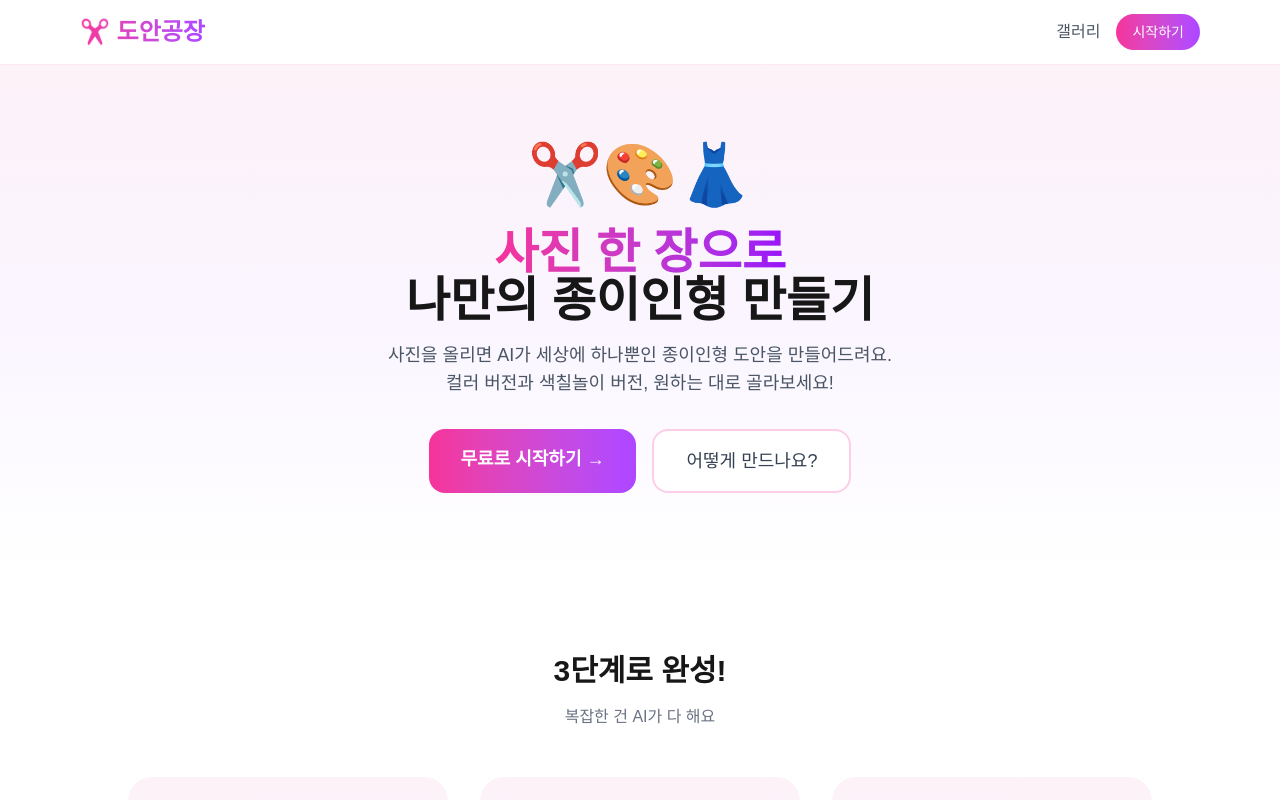
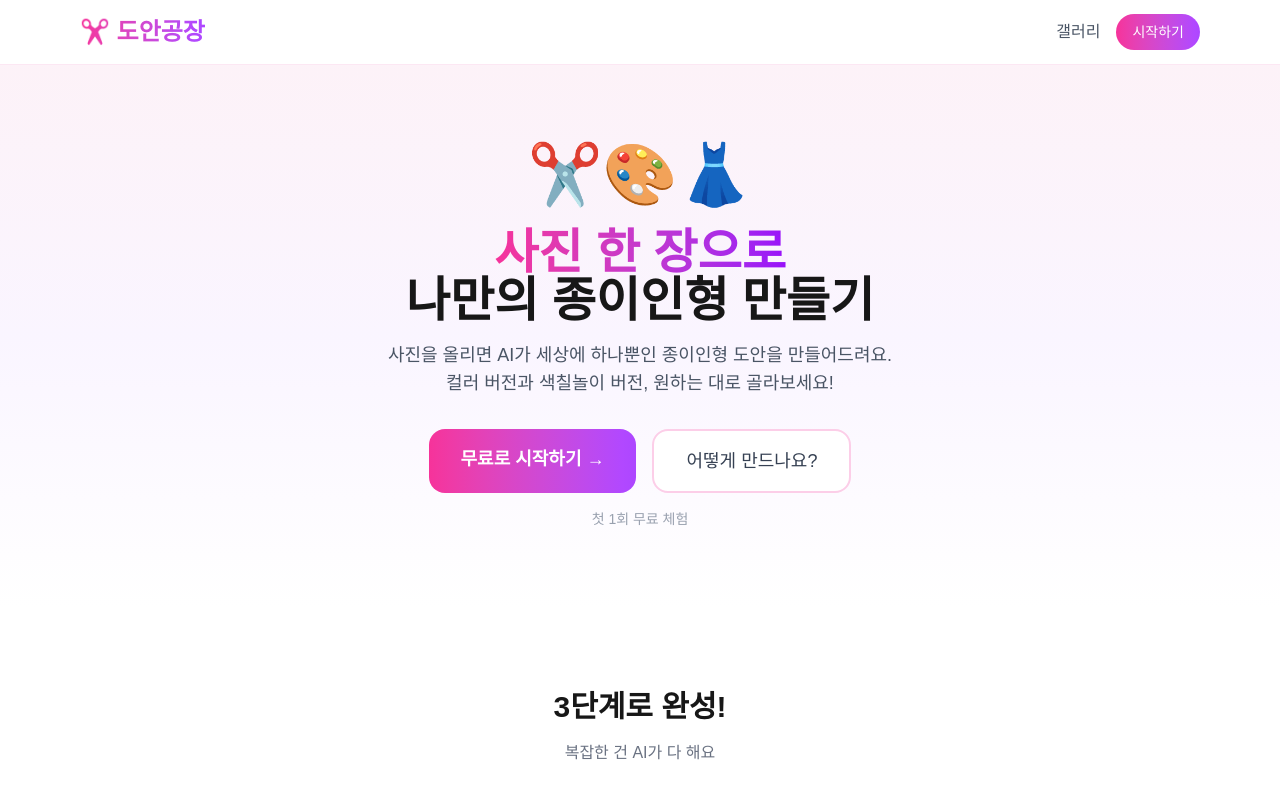
Before and after one commit to neozzzzz/paperdoll-generator, a Next.js app: page / in a window 1280 px wide. Shown: the top 800 px of the page. Built offline with nearby package versions, Linux system fonts and the light colour scheme; no server answers.

Commit message:
add: 첫 1회 무료 체험 문구 추가

```diff
--- a/src/app/page.tsx
+++ b/src/app/page.tsx
@@ -30,6 +30,7 @@
               어떻게 만드나요?
             </a>
           </div>
+          <p className="mt-4 text-sm text-gray-400">첫 1회 무료 체험</p>
         </div>
       </section>
 
```
